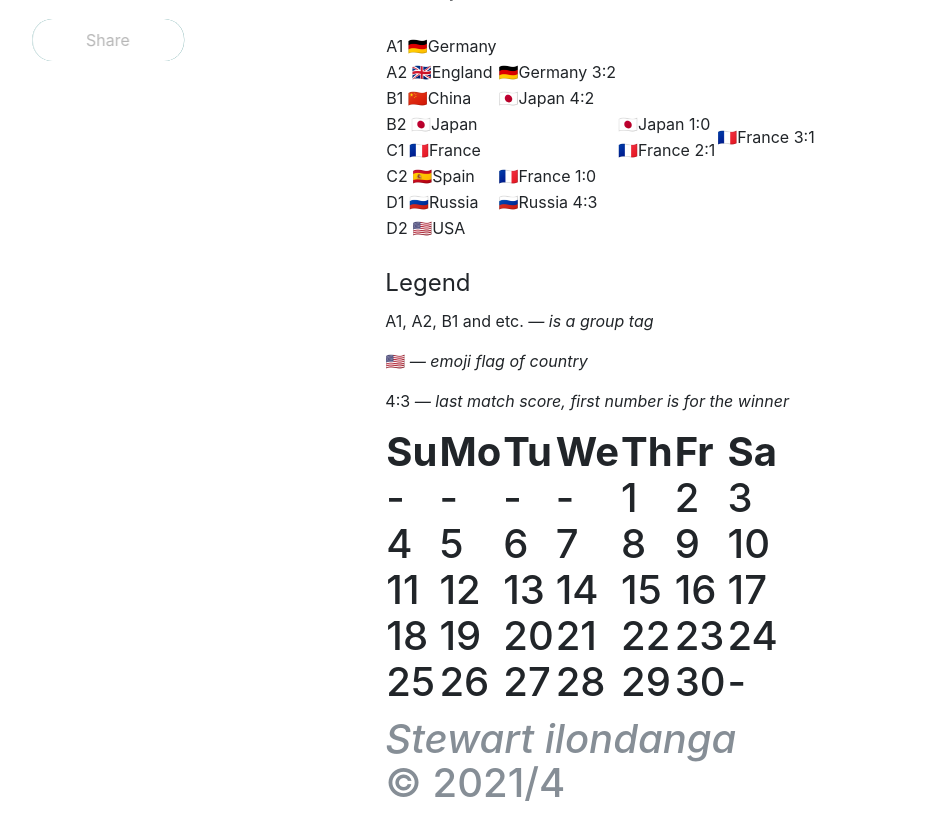
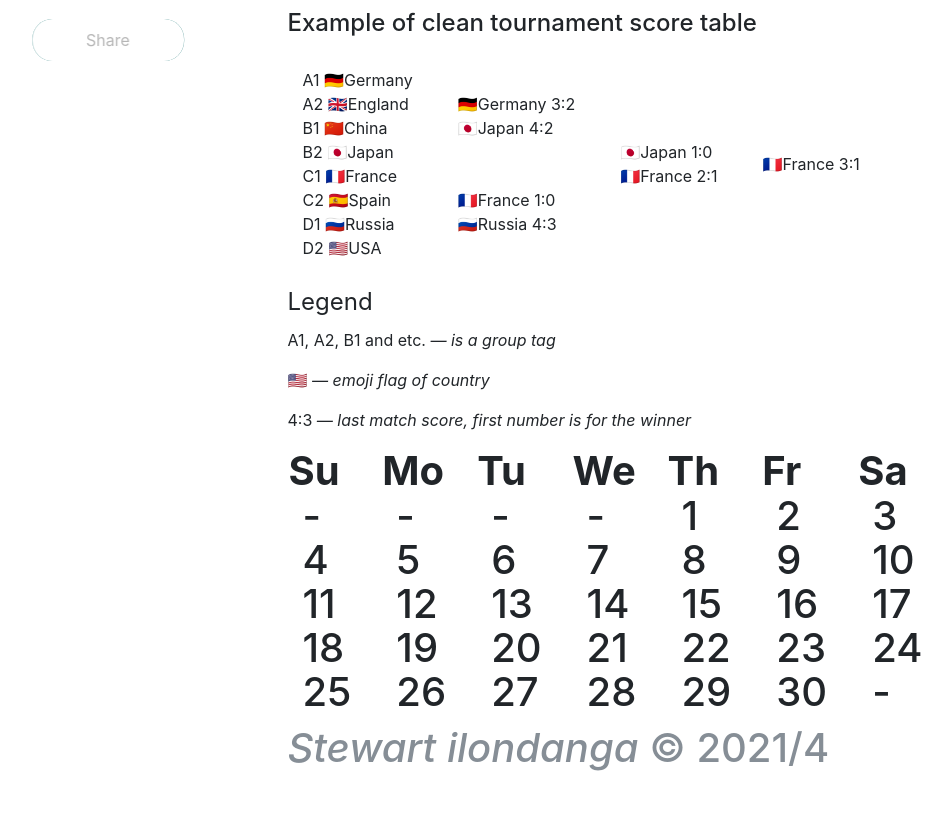
Before and after one commit to stewilondanga/tournament-table, a plain HTML site: page index.html in a window 1280 px wide. Shown: the whole page, without its empty margins (20-972 px from the left). After the commit the page ends 800 px from the top, so only its background shows below. Drawn offline with nearby package versions, Linux system fonts and the light colour scheme.

Commit message:
css/styles.css

```diff
--- a/css/styles.css
+++ b/css/styles.css
@@ -113,12 +113,13 @@ body {
   transition-delay: 0.4s;
 }
 
-/*td {
+td {
   vertical-align: middle;
   padding: 0px 30px 0px 15px;
   position: relative;
 }
-td span {
+
+/*td span {
   vertical-align: baseline;
 }
 
```
